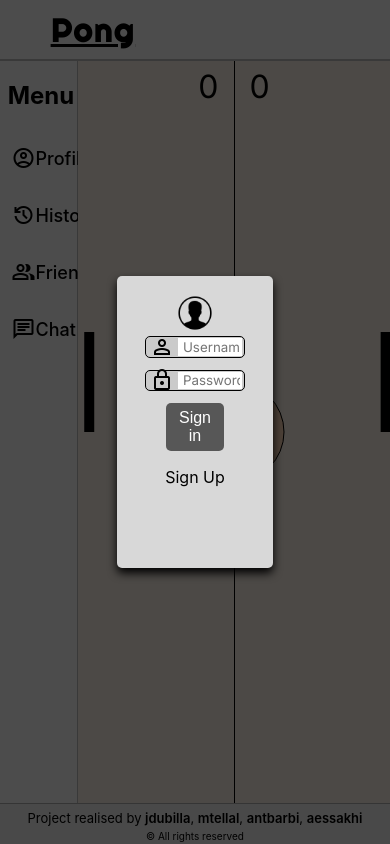
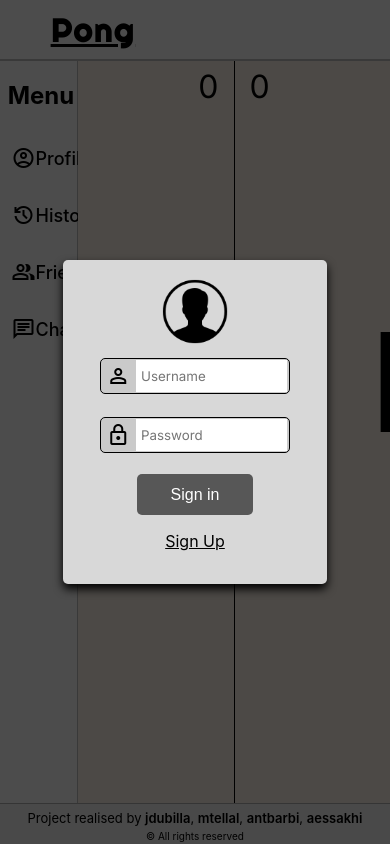
Before and after one commit to mtellal/ft_transcendence, a React (Create React App) app: page / in a window 390 px wide. Built offline with nearby package versions, Linux system fonts and the light colour scheme; the HTML template or start-up script is replaced by a standard one.

Commit message:
responsive login page

```diff
--- a/src/components/Login.js
+++ b/src/components/Login.js
@@ -7,14 +7,14 @@ import imgLogin from '../images/icon-login.png'
 function IconInput(props)
 {
     return (
-        <div className="iconinput">
+        <label for={`input${props.icon}`} className="iconinput">
             <div className="iconinput--icon">
                 <span className="material-symbols-outlined">
                     {props.icon}
                 </span>
             </div>
-            <input className="inconinput--input" placeholder={props.placeholder} />
-        </div>
+            <input id={`input${props.icon}`} className="inconinput--input" placeholder={props.placeholder} />
+        </label>
     )
 }
 
--- a/src/styles/Login.css
+++ b/src/styles/Login.css
@@ -1,5 +1,6 @@
 .login
 {
+    z-index: 2;
     position: absolute;
     width: 100%;
     height: 100%;
@@ -11,14 +12,15 @@
 
 .login--form
 {
-    min-height: 30%;
-    width: 30%;
+    min-height: 20%;
+    min-width: 20%;
+
     background-color: rgb(216, 216, 216);
     border-radius: 5px;
     display: flex;
     flex-direction: column;
     align-items: center;
-    padding: 5% 5%;
+    padding: 2vh 2vh;
     box-shadow: 0 5px 10px black;
 }
 
@@ -31,7 +33,7 @@
 
 .login--input
 {
-    margin: 5% 0;
+    margin: 1vh 0;
     width: 80%;
     border-radius: 5px;
     height: 3vh;
@@ -41,7 +43,7 @@
 {
     width: 50%;
     padding: 5%;
-    margin-top: 5%;
+    margin-top: 10px;
     align-self: center ;
     background-color: rgb(87, 87, 87);
     border: none;
@@ -50,10 +52,25 @@
     font-size: medium;
 }
 
+.login--button:hover
+{
+    cursor: pointer;
+}
+
 .login--button:active
 {
     background-color: rgb(163, 163, 163);
     border: 1px solid black;
+}
+
+.login--signin
+{
+    text-decoration: underline;
+}
+
+.login--signin:hover
+{
+    cursor: pointer;
 }
 
 
@@ -61,7 +78,8 @@
 
 .iconinput
 {
-    height: 4vw;
+    height: 3vw;
+    min-height: 30px;
     width: 80%;
     background-color: rgb(202, 202, 202);
     display: flex;
```
